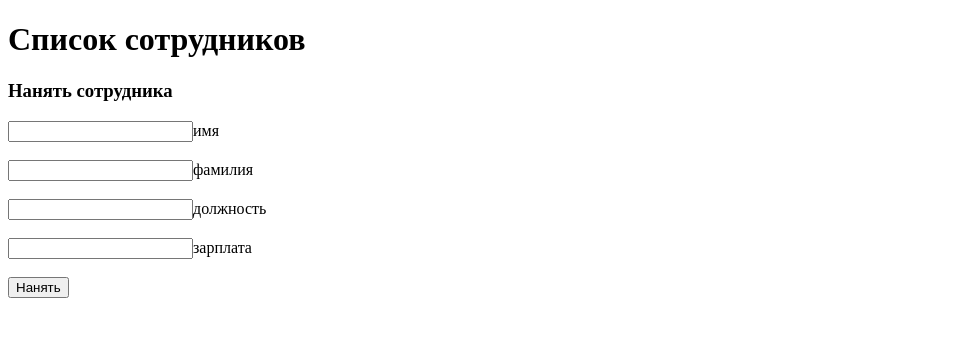
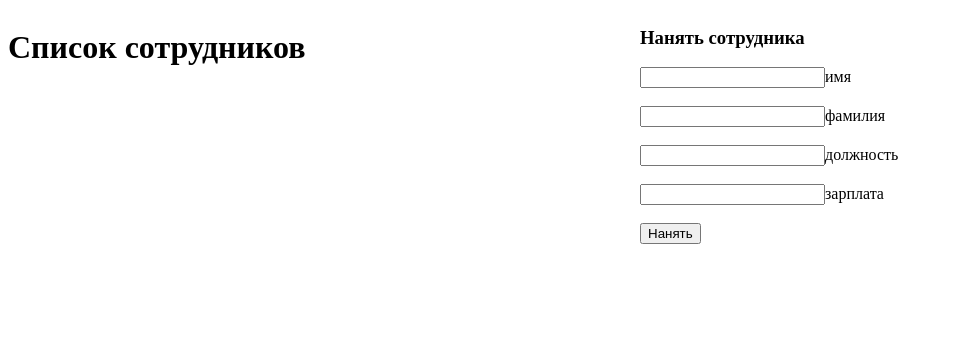
Before and after one commit to Bor333/employees, a PHP site: page / in a window 1280 px wide. Shown: the top 337 px of the page, without its empty margins (0-953 px from the left). Run offline with PHP 8.4, Linux system fonts and the light colour scheme; data that the repository does not hold is empty.

Commit message:
move add form right

```diff
--- a/index.php
+++ b/index.php
@@ -22,6 +22,8 @@ $result = $mysqli->query("SELECT * FROM `employees`");
     <link rel="stylesheet" href="style.css">
 </head>
 <body>
+<div class="main">
+    <div class="employees-list">
         <h1>Список сотрудников</h1>
         <ul>
             <?php foreach ($result as $item): ?>
@@ -43,6 +45,8 @@ $result = $mysqli->query("SELECT * FROM `employees`");
                 </li>
             <?php endforeach; ?>
         </ul>
+    </div>
+    <div class="add-employee">
         <h3>Нанять сотрудника</h3>
         <form method="post" enctype="multipart/form-data">
             <input hidden type="text" id="add-id">
@@ -52,5 +56,7 @@ $result = $mysqli->query("SELECT * FROM `employees`");
             <input type="text" id="add-salary"><label id="salary-label">зарплата</label><br><br>
             <input type="submit" id="add" value="Нанять">
         </form>
+    </div>
+</div>
 </body>
 </html>
--- a/style.css
+++ b/style.css
@@ -1,3 +1,23 @@
 span#name-label {
     margin-right: 5px;
 }
+
+.main {
+    display: flex;
+    /*flex-direction: column;*/
+}
+
+.employees-list {
+    /*display: flex;*/
+    width: 50%;
+}
+
+.add-employee {
+    /*float: left;*/
+    width: 50%;
+    /*top: 30%;*/
+    /*right: 10%;*/
+    /*position:fixed;*/
+    /*overflow-y:scroll;*/
+    /*overflow-x:hidden;*/
+}
```
Lines whose indentation alone changed are shown as unchanged.
